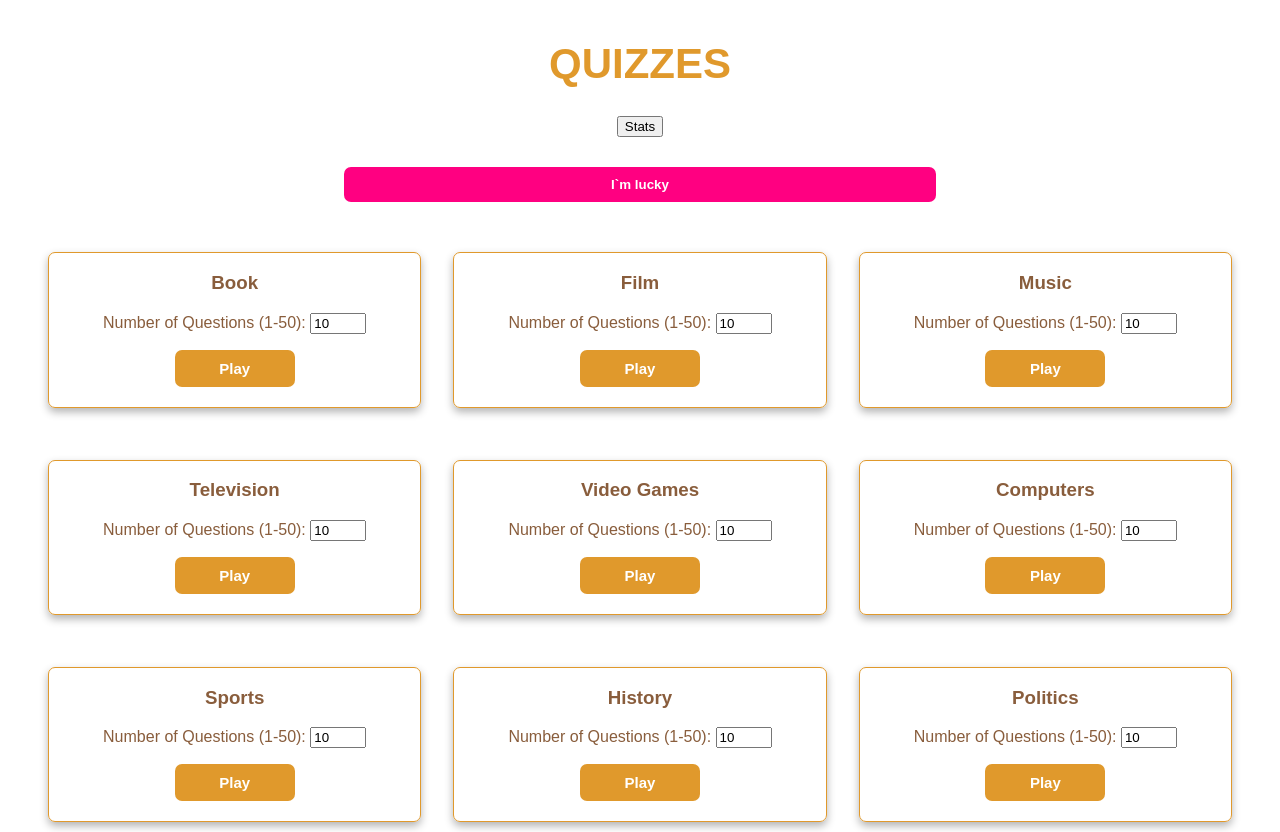
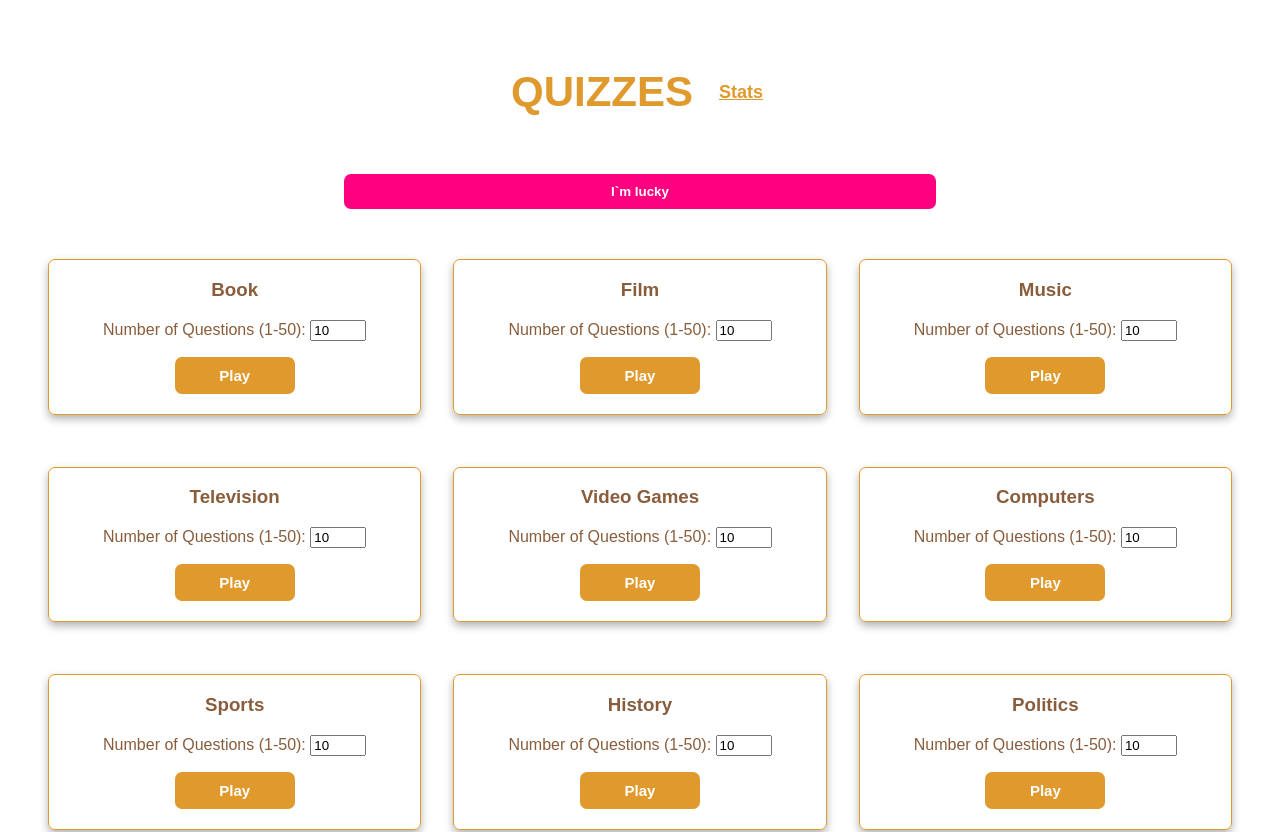
Before and after one commit to ErastKoliasa/quizzes, a React (Create React App) app: page / in a window 1280 px wide. Shown: the top 832 px of the page. Built offline with nearby package versions, Linux system fonts and the light colour scheme.

Commit message:
Stylization of the "Stats" button

```diff
--- a/src/components/Home/Home.module.css
+++ b/src/components/Home/Home.module.css
@@ -1,3 +1,17 @@
+.statsButton {
+    background-color: #fff;
+    border: none;
+    text-decoration: underline;
+    color: #E0992C;
+    font-size: 18px;
+    font-weight: 700;
+}
+
+.statsButton:hover {
+    cursor: pointer;
+    color: #ff0081;
+}
+
 .luckyButton {
     border: none;
     border-radius: 7px;
@@ -30,6 +44,18 @@
         grid-template-columns: 1fr 1fr;
         grid-gap: 2rem;
     }
+
+    .headContainer {
+        justify-content: center;
+        display: flex;
+        flex-direction: row;
+        align-content: space-between;
+    }
+
+    .statsButton{
+        margin-left: 20px;
+    }
+
 }
 
 @media(min-width: 990px) {
```
